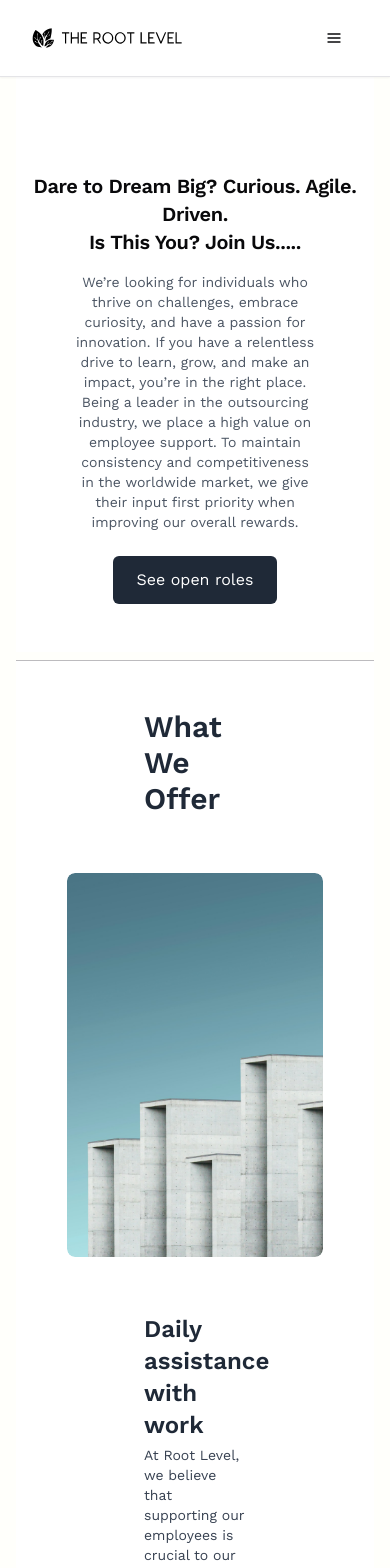
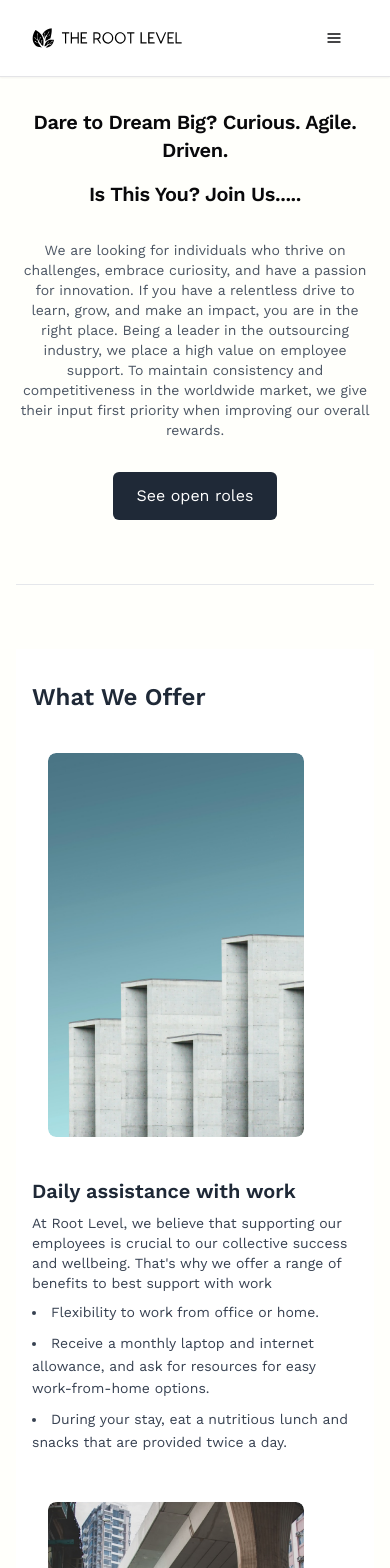
Before and after one commit to sanjogregmi08/root-level-web, a Next.js app: page /career in a window 390 px wide. Shown: the top 1568 px of the page. Built offline with nearby package versions, Linux system fonts and the light colour scheme.

Commit message:
responsive career page

```diff
--- a/src/app/_components/career/TechnicalSection.jsx
+++ b/src/app/_components/career/TechnicalSection.jsx
@@ -106,6 +106,7 @@ const InterviewProcess = () => {
             </div>
           </div>
         ))}
+        <hr className="border-solid border border-gray-200 mt-12 sm:mt-16" />
       </div>
     </div>
   );
--- a/src/app/_components/career/ValueSection.jsx
+++ b/src/app/_components/career/ValueSection.jsx
@@ -71,6 +71,7 @@ const ValuesGrid = () => {
       <div>
         <CareerPageCarousel/>
       </div>
+      <hr className="border-solid border border-gray-200 mt-12 sm:mt-16" />
     </div>
   );
 };
--- a/src/app/_components/career/WhatWeOffer.jsx
+++ b/src/app/_components/career/WhatWeOffer.jsx
@@ -1,5 +1,4 @@
 'use client';
-
 import Image from "next/image";
 import React from "react";
 import Image1 from "@/assets/images/Image1.png";
@@ -9,7 +8,7 @@ import { motion } from 'framer-motion';
 
 const weOffer = [
   {
-    id:1,
+    id: 1,
     title: "Daily assistance with work",
     image: Image1,
     description: [
@@ -20,7 +19,7 @@ const weOffer = [
     ],
   },
   {
-    id:2,
+    id: 2,
     title: "Professional development",
     image: Image2,
     description: [
@@ -32,7 +31,7 @@ const weOffer = [
     ],
   },
   {
-    id:3,
+    id: 3,
     title: "Additional Benefits",
     image: Image3,
     description: [
@@ -41,24 +40,16 @@ const weOffer = [
       "Social security fund with health and accidental insurance.",
       "Celebrate festivals, go on workplace outings",
       "Have a team lunch or dinner with your favorite coworkers!",
-
     ],
   },
 ];
 
-const getInitialAnimation = (index) => {
+const getInitialAnimation = (index) => ({
+  x: index % 2 === 0 ? -100 : 100,
+  opacity: 0
+});
 
-  const xOffset = index % 2 === 0 ? -100 : 100;
-  return {
-    x: xOffset,
-    opacity: 0
-  };
-};
-
-
-const getHoverAnimation = (index) => {
-
-  return {
+const getHoverAnimation = (index) => ({
   scale: 1.05,
   backgroundColor: "rgba(255, 255, 255, 0.1)",
   rotate: index % 2 === 0 ? 0 : 5,
@@ -66,37 +57,35 @@ const getHoverAnimation = (index) => {
     duration: 0.2,
     ease: "easeOut"
   }
-  };
-};
-
-
-
+});
 
 const WhatWeOffer = () => {
   return (
-    <div className="px-24 py-12 pb-12 bg-white">
-        <div className="px-8">
+    <section className="w-full bg-white">
+      <div className="container mx-auto px-4 sm:px-6 lg:px-8 py-8 sm:py-12">
+        <h1 className="text-2xl sm:text-3xl md:text-4xl font-semibold text-start mb-6 sm:mb-8 text-gray-800">
+          What We Offer
+        </h1>
 
-      <h1 className="text-3xl md:text-4xl font-semibold text-start mb-8 text-gray-800">What We Offer</h1>
-
-      <div className="space-y-12">
+        <div className="space-y-8 sm:space-y-12">
           {weOffer.map((offer, index) => (
             <div
               key={index}
-            className={` flex flex-col md:flex-row ${index % 2 === 0 ? "" : "md:flex-row-reverse"} items-center gap-8 lg:gap-16`}
+              className={`flex flex-col ${
+                index % 2 === 0 ? "lg:flex-row" : "lg:flex-row-reverse"
+              } items-center gap-6 sm:gap-8 lg:gap-16`}
             >
               <motion.div
-            key={weOffer.id}
+                key={offer.id}
                 initial={getInitialAnimation(index)}
                 whileInView={{ x: 0, opacity: 1 }}
                 whileHover={getHoverAnimation(index)}
                 transition={{
                   duration: 1,
                   ease: "easeOut",
-              // Add stagger effect based on index
                   delay: index * 0.8
                 }}
-            className="relative overflow-hidden  bg-white/5 backdrop-blur-sm p-6 cursor-pointer"
+                className="relative overflow-hidden bg-white/5 backdrop-blur-sm p-4 sm:p-6 cursor-pointer w-full sm:w-auto"
               >
                 <div className="relative md:w-72 w-64 h-96 rounded-lg overflow-hidden">
                   <Image
@@ -104,16 +93,24 @@ const WhatWeOffer = () => {
                     alt={offer.title}
                     className="object-cover rounded-lg"
                     layout="fill"
+                    priority={index === 0}
                   />
                 </div>
               </motion.div>
-            <div className="w-full space-y-1 lg:w-10/12 ">
-              <h2 className="text-2xl md:text-3xl lg:text-4xl font-semibold text-gray-800">{offer.title}</h2>
-              <p className="text-gray-700 text-sm md:text-base ">{offer.description[0]}</p>
+
+              <div className="w-full space-y-2 sm:space-y-3">
+                <h2 className="text-xl sm:text-2xl md:text-3xl lg:text-4xl font-semibold text-gray-800">
+                  {offer.title}
+                </h2>
+                <p className="text-sm sm:text-base text-gray-700">
+                  {offer.description[0]}
+                </p>
                 {offer.description.length > 1 && (
-                <ul className="list-disc list-inside text-gray-700 ">
+                  <ul className="list-disc list-inside text-sm sm:text-base text-gray-700 space-y-2">
                     {offer.description.slice(1).map((item, i) => (
-                    <li key={i}>{item}</li>
+                      <li key={i} className="leading-relaxed">
+                        {item}
+                      </li>
                     ))}
                   </ul>
                 )}
@@ -121,13 +118,162 @@ const WhatWeOffer = () => {
             </div>
           ))}
         </div>
-      <hr className="border-solid border-1 border-[#bcbbbe] mt-16" />
+
+        <hr className="border-solid border border-gray-200 mt-12 sm:mt-16" />
       </div>
-    </div>
+    </section>
   );
 };
 
 export default WhatWeOffer;
+
+
+
+
+
+
+
+
+
+
+
+
+
+
+
+
+
+
+// 'use client';
+
+// import Image from "next/image";
+// import React from "react";
+// import Image1 from "@/assets/images/Image1.png";
+// import Image2 from "@/assets/images/Image2.png";
+// import Image3 from "@/assets/images/Image3.png";
+// import { motion } from 'framer-motion';
+
+// const weOffer = [
+//   {
+//     id:1,
+//     title: "Daily assistance with work",
+//     image: Image1,
+//     description: [
+//       "At Root Level, we believe that supporting our employees is crucial to our collective success and wellbeing. That's why we offer a range of benefits to best support with work",
+//       "Flexibility to work from office or home.",
+//       "Receive a monthly laptop and internet allowance, and ask for resources for easy work-from-home options.",
+//       "During your stay, eat a nutritious lunch and snacks that are provided twice a day.",
+//     ],
+//   },
+//   {
+//     id:2,
+//     title: "Professional development",
+//     image: Image2,
+//     description: [
+//       "Our goal is to foster an environment where you can thrive professionally while feeling confident that you and your loved ones are taken care of.",
+//       "Fund for Growth mindset",
+//       "Salary advance",
+//       "Bonus every two years",
+//       "Life and income protection plans",
+//     ],
+//   },
+//   {
+//     id:3,
+//     title: "Additional Benefits",
+//     image: Image3,
+//     description: [
+//       "Additional Benefits include:",
+//       "Annual, sick, compensation, and bereavement leaves.",
+//       "Social security fund with health and accidental insurance.",
+//       "Celebrate festivals, go on workplace outings",
+//       "Have a team lunch or dinner with your favorite coworkers!",
+
+//     ],
+//   },
+// ];
+
+// const getInitialAnimation = (index) => {
+
+//   const xOffset = index % 2 === 0 ? -100 : 100;
+//   return {
+//     x: xOffset,
+//     opacity: 0
+//   };
+// };
+
+
+// const getHoverAnimation = (index) => {
+
+//   return {
+//     scale: 1.05,
+//     backgroundColor: "rgba(255, 255, 255, 0.1)",
+//     rotate: index % 2 === 0 ? 0 : 5,
+//     transition: {
+//       duration: 0.2,
+//       ease: "easeOut"
+//     }
+//   };
+// };
+
+
+
+
+// const WhatWeOffer = () => {
+//   return (
+//     <div className="px-24 py-12 pb-12 bg-white">
+//         <div className="px-8">
+
+//       <h1 className="text-3xl md:text-4xl  font-semibold text-start mb-8 text-gray-800">What We Offer</h1>
+
+//       <div className="space-y-12">
+//         {weOffer.map((offer, index) => (
+//           <div
+//             key={index}
+//             className={` flex flex-col md:flex-row ${index % 2 === 0 ? "" : "md:flex-row-reverse"} items-center gap-8 lg:gap-16`}
+//           >
+//            <motion.div
+//             key={weOffer.id}
+//             initial={getInitialAnimation(index)}
+//             whileInView={{ x: 0, opacity: 1 }}
+//             whileHover={getHoverAnimation(index)}
+//             transition={{
+//               duration: 1,
+//               ease: "easeOut",
+//               // Add stagger effect based on index
+//               delay: index * 0.8
+//             }}
+//             className="relative overflow-hidden  bg-white/5 backdrop-blur-sm p-6 cursor-pointer"
+//           >
+//             <div className="relative md:w-72 w-64 h-96 rounded-lg overflow-hidden">
+//               <Image
+//                 src={offer.image}
+//                 alt={offer.title}
+//                 className="object-cover rounded-lg"
+//                 layout="fill"
+//               />
+//             </div>
+//             </motion.div>
+//             <div className="w-full space-y-1 lg:w-10/12 ">
+//               <h2 className="text-2xl md:text-3xl lg:text-4xl font-semibold text-gray-800">{offer.title}</h2>
+//               <p className="text-gray-700 text-sm md:text-base ">{offer.description[0]}</p>
+//               {offer.description.length > 1 && (
+//                 <ul className="list-disc list-inside text-gray-700 ">
+//                   {offer.description.slice(1).map((item, i) => (
+//                     <li key={i}>{item}</li>
+//                   ))}
+//                 </ul>
+//               )}
+//             </div>
+//           </div>
+//         ))}
+//       </div>
+//       <hr className="border-solid border-1 border-[#bcbbbe] mt-16" />
+//       </div>
+//     </div>
+//   );
+// };
+
+// export default WhatWeOffer;
 
 
 
--- a/src/app/career/page.jsx
+++ b/src/app/career/page.jsx
@@ -1,4 +1,5 @@
 "use client";
+
 import Image from "next/image";
 import Link from "next/link";
 import React from "react";
@@ -10,50 +11,151 @@ import { TypingAnimation } from "@/components/ui/typing-animation";
 
 const Career = () => {
   return (
-    <div>
-      {/* header section */}
-      <div className="w-full sm:h-12 font-medium text-center py-2.5 bg-[#323B38] text-white ">
-        Header
+    <main className="min-h-screen flex flex-col">
+      {/* Header section */}
+      <header className="w-full py-2.5 bg-[#323B38]">
+        <div className="container mx-auto px-4">
+          <p className="text-white font-medium text-center">Header</p>
         </div>
-    <div className="px-4 " >
+      </header>
 
-      {/* hero section */}
-      <div >
-        <div className="flex flex-col items-center justify-center text-center pt-32 pb-12 px-4 bg-white">
-          <div>
-        <TypingAnimation className="text-xl md:text-3xl lg:text-4xl font-semibold " >
+      <div className="flex-1">
+        {/* Main content container */}
+        <div className="container mx-auto px-4 sm:px-6 lg:px-8">
+          {/* Hero section */}
+          <section className="py-16 sm:py-20 lg:py-32">
+            <div className="max-w-7xl mx-auto text-center">
+              <div className="space-y-4 mb-8">
+                <TypingAnimation className="text-xl sm:text-2xl md:text-3xl lg:text-4xl font-semibold">
                   Dare to Dream Big? Curious. Agile. Driven.
                 </TypingAnimation>
 
-           <h1><TypingAnimation className="text-xl md:text-3xl  lg:text-4xl font-semibold mb-4" delay={4000}>
+                <h1>
+                  <TypingAnimation
+                    className="text-xl sm:text-2xl md:text-3xl lg:text-4xl font-semibold"
+                    delay={4000}
+                  >
                     Is This You? Join Us.....
                   </TypingAnimation>
                 </h1>
               </div>
-          <p className="text-sm w-9/12 md:w-8/12 lg:w-5/12 md:text-base text-gray-600 mb-6">
-          We’re looking for individuals who thrive on challenges, embrace curiosity, and have a passion for innovation. If you have a relentless drive to learn, grow, and make an impact, you’re in the right place. Being a leader in the outsourcing industry, we place a high value on employee support. To maintain consistency and competitiveness in the worldwide market, we give their input first priority when improving our overall rewards.
+
+              <p className="text-sm sm:text-base text-gray-600 mx-auto max-w-prose mb-8 sm:mb-10">
+                We are looking for individuals who thrive on challenges, embrace curiosity,
+                and have a passion for innovation. If you have a relentless drive to learn,
+                grow, and make an impact, you are in the right place. Being a leader in the
+                outsourcing industry, we place a high value on employee support. To maintain
+                consistency and competitiveness in the worldwide market, we give their input
+                first priority when improving our overall rewards.
               </p>
-          <Link href="/seeopenrole" className="bg-gray-800 text-white px-6 py-3 rounded-md hover:bg-gray-700 focus:outline-none">
+
+              <Link
+                href="/seeopenrole"
+                className="inline-block bg-gray-800 text-white px-6 py-3 rounded-md
+                  hover:bg-gray-700 focus:outline-none focus:ring-2 focus:ring-gray-500
+                  focus:ring-offset-2 transition-colors duration-200"
+              >
                 See open roles
               </Link>
             </div>
-        <hr className="border-solid border-1 border-[#bcbbbe] mt-2" />
+
+            <div className="max-w-7xl mx-auto">
+              <hr className="border-gray-200 mt-16 sm:mt-20" />
             </div>
-      <div>
-        <WhatWeOffer/>
+          </section>
+
+          {/* Other sections */}
+          <section>
+            <WhatWeOffer />
+          </section>
+
+          <section>
+            <ValueSection />
+          </section>
+
+          <section>
+            <Technical />
+          </section>
         </div>
-      <div>
-        <ValueSection/>
+
+        <section>
+          <LifeAtRootLevel />
+        </section>
       </div>
-      <div>
-        <Technical/>
-      </div>
-    </div>
-    <div>
-        <LifeAtRootLevel/>
-      </div>
-    </div>
+    </main>
   );
 };
 
 export default Career;
+
+
+
+
+
+
+
+
+
+
+
+
+
+// "use client";
+// import Image from "next/image";
+// import Link from "next/link";
+// import React from "react";
+// import WhatWeOffer from "../_components/career/WhatWeOffer";
+// import ValueSection from "../_components/career/ValueSection";
+// import Technical from "../_components/career/TechnicalSection";
+// import LifeAtRootLevel from "../_components/career/LifeAtRootLevel";
+// import { TypingAnimation } from "@/components/ui/typing-animation";
+
+// const Career = () => {
+//   return (
+//     <div>
+//       {/* header section */}
+//       <div className="w-full sm:h-12 font-medium text-center py-2.5 bg-[#323B38] text-white ">
+//         Header
+//       </div>
+//     <div className="px-4 lg:px-24">
+
+//       {/* hero section */}
+//       <div className="px-8" >
+//         <div className="flex flex-col items-center justify-center text-center pt-32 pb-12  bg-white">
+//           <div className="flex flex-col items-center ">
+//         <TypingAnimation className="text-xl md:text-3xl lg:text-4xl font-semibold " >
+//           Dare to Dream Big? Curious. Agile. Driven.
+//         </TypingAnimation>
+
+//         <h1><TypingAnimation className="text-xl md:text-3xl  lg:text-4xl font-semibold mb-4" delay={4000}>
+//               Is This You? Join Us.....
+//         </TypingAnimation>
+//         </h1>
+//           </div>
+//           <p className="text-sm w-9/12 md:w-8/12 lg:w-5/12  md:text-base text-gray-600 mb-6">
+//           We’re looking for individuals who thrive on challenges, embrace curiosity, and have a passion for innovation. If you have a relentless drive to learn, grow, and make an impact, you’re in the right place. Being a leader in the outsourcing industry, we place a high value on employee support. To maintain consistency and competitiveness in the worldwide market, we give their input first priority when improving our overall rewards.
+//           </p>
+//           <Link href="/seeopenrole" className="bg-gray-800 text-white px-6 py-3 rounded-md hover:bg-gray-700 focus:outline-none">
+//             See open roles
+//           </Link>
+//         </div>
+//         <hr className="border-solid border-1 border-[#bcbbbe] mt-2 " />
+//       </div>
+//       <div>
+//         <WhatWeOffer/>
+//       </div>
+//       <div>
+//         <ValueSection/>
+//       </div>
+//       <div>
+//         <Technical/>
+//       </div>
+//     </div>
+//     <div>
+//         <LifeAtRootLevel/>
+//       </div>
+//     </div>
+//   );
+// };
+
+// export default Career;
```
Lines whose indentation alone changed are shown as unchanged.
